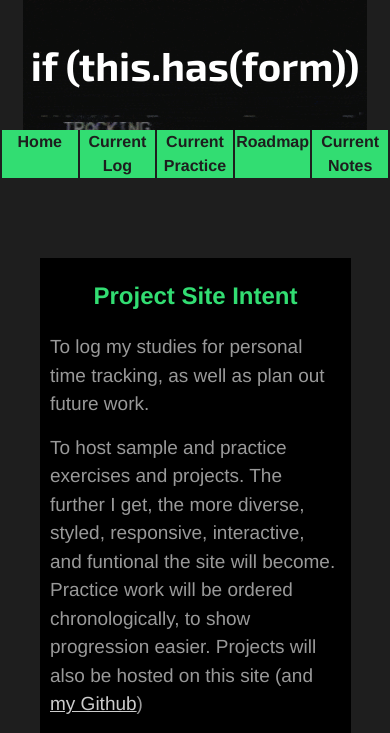
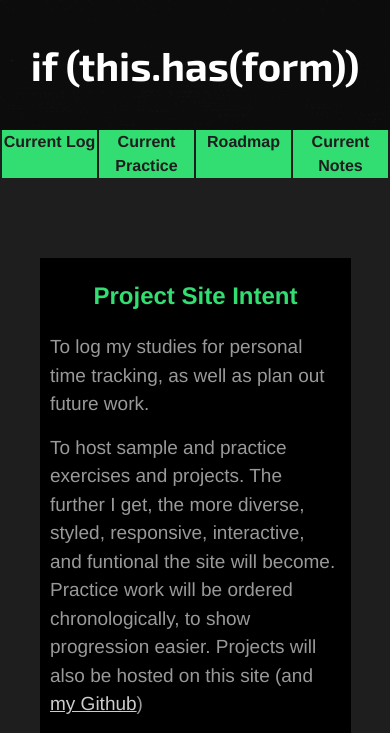
Before and after one commit to KLabWeb/dev-blog, a PHP site: page / in a window 390 px wide. Shown: the top 733 px of the page. Run offline with PHP 8.4, Linux system fonts and the light colour scheme.

Commit message:
Minor header fix for mobile devices

```diff
--- a/Study-Weeks/week09.html
+++ b/Study-Weeks/week09.html
@@ -61,9 +61,9 @@
         </article>
 
         <article id="W09D03">
-            <p><b class="study-day">Day 03 - 12-13-18</b> - hrs, mins</p>
+            <p><b class="study-day">Day 03 - 12-13-18</b> - 6 hrs, 12 mins</p>
             <ul>
-              <li></li>
+              <li>Did major revamp of site content, mostly videos and images, to make conent more employer friendly, while still trying to keep atmosphere and feeling of the site the same.</li>
         </article>
 
         <!--<article id="total-time">
--- a/index.html
+++ b/index.html
@@ -17,7 +17,7 @@
 
     <!--original header-->
     <!--<header id="head-main">
-        <img srcset="../Images/header-414w.jpg 414w,
+        <img srcset="Images/header-414w.jpg 414w,
         Images/header-800w.jpg 800w,
         Images/header-1362w.jpg 1362w,
         Images/header-1916w.jpg 1916w" sizes="(max-width: 420px) 410px, (max-width: 800px) 770px, (max-width: 1362px) 1332px, 1886px"
@@ -26,15 +26,12 @@
 
     <header class="header-v2" id="index-head">
         <div id="head-flex">
-            <h1></h1>
             <h1>if &#40;this.has&#40;form&#41;&#41;</h1>
-            <h1></h1>
         </div>
     </header>
 
     <nav class="nav-v2">
         <ul>
-            <li><a href="index.html" title="Home">Home</a></li>
             <li><a href="Study-Weeks/week09.html" title="Current Log">Current Log</a></li>
             <li><a href="Practice-Weeks/week09-practice.html" title="Current Practice">Current Practice</a></li>
             <li><a href="roadmap.html" title="Roadmap">Roadmap</a></li>
--- a/roadmap.html
+++ b/roadmap.html
@@ -29,7 +29,7 @@
             <li><a href="Notes/JS-I.pdf" title="CSS I Notes">JS I Notes</a></li>
             <li><a href="https://developer.mozilla.org/en-US/docs/Learn" title="MDN Dev Guide" target="_blank">MDN Web Dev Guide</a>
             <li><a href="https://eloquentjavascript.net/" title="Eloquent JavaScript" target="_blank">Eloquent JavaScript</a>
-            <li><a href="../Notes/Py-Crsh-Crse-(2016,-1st-ed).pdf" title="Py Crash Course pdf" target="_blank">Py Crash Course</a>
+            <li><a href="Notes/Py-Crsh-Crse-(2016,-1st-ed).pdf" title="Py Crash Course pdf" target="_blank">Py Crash Course</a>
         </ul>
     </nav>
 
--- a/stylesheet.css
+++ b/stylesheet.css
@@ -167,7 +167,7 @@
         max-height: 30vh;
     }
     .index body header{
-        flex: 3;
+        width: 100%;
     }
     .index body nav, .index footer, .index main > section{
         flex: 1;
```
